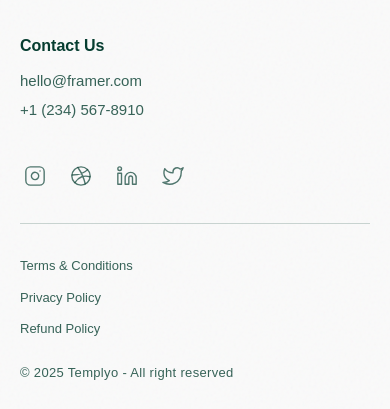
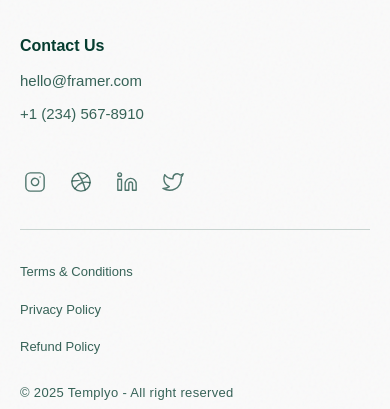
Before and after one commit to itssadiq/team-adver, a Next.js app: page / in a window 390 px wide. Shown: the part 7057-7466 px from the top of the page. Built offline with nearby package versions, Linux system fonts and the light colour scheme; a web font is replaced by a local one.

Commit message:
Updated footer with new hover effects

```diff
--- a/src/components/Footer.jsx
+++ b/src/components/Footer.jsx
@@ -2,6 +2,32 @@
 
 import { motion } from "framer-motion";
 import Link from "next/link";
+
+// Custom component to apply the "FlipText" vertical slide effect to Social Icons
+const FlipIcon = ({ children, href }) => {
+  return (
+    <motion.a
+      href={href}
+      initial="initial"
+      whileHover="hovered"
+      className="relative overflow-hidden flex items-center justify-center p-1 text-agency-green/70 hover:text-agency-green transition-colors cursor-pointer"
+    >
+      <motion.div
+        variants={{ initial: { y: 0 }, hovered: { y: "-150%" } }}
+        transition={{ duration: 0.4, ease: [0.76, 0, 0.24, 1] }}
+      >
+        {children}
+      </motion.div>
+      <motion.div
+        variants={{ initial: { y: "150%" }, hovered: { y: 0 } }}
+        transition={{ duration: 0.4, ease: [0.76, 0, 0.24, 1] }}
+        className="absolute inset-0 flex items-center justify-center"
+      >
+        {children}
+      </motion.div>
+    </motion.a>
+  );
+};
 
 export default function Footer() {
   return (
@@ -34,7 +60,6 @@ export default function Footer() {
                   href="#contact"
                   className="relative flex items-center justify-center w-10 h-10 md:w-14 md:h-14 border-[1.5px] border-agency-green/30 rounded-lg overflow-hidden group hover:border-agency-green hover:bg-agency-green/10 transition-all duration-300 -mt-1 md:-mt-3"
                 >
-                  {/* Primary Arrow */}
                   <svg
                     width="20"
                     height="20"
@@ -49,7 +74,6 @@ export default function Footer() {
                     <line x1="7" y1="17" x2="17" y2="7"></line>
                     <polyline points="7 7 17 7 17 17"></polyline>
                   </svg>
-                  {/* Secondary Hover Arrow */}
                   <svg
                     width="20"
                     height="20"
@@ -77,14 +101,11 @@ export default function Footer() {
             transition={{ delay: 0.2 }}
             className="relative w-full max-w-[340px] md:max-w-[440px] aspect-[16/9] mr-auto lg:ml-auto lg:mr-8 mt-4 lg:mt-0"
           >
-            {/* Back Layer */}
             <div className="absolute inset-0 bg-[#d0d7e1] rounded-2xl md:rounded-[2rem] border border-black/5 translate-x-[-12%] translate-y-[15%]" />
-            {/* Middle Layer */}
             <div className="absolute inset-0 bg-[#e2e8f0]/80 rounded-2xl md:rounded-[2rem] border border-black/5 translate-x-[-6%] translate-y-[7.5%] backdrop-blur-sm" />
-            {/* Front Image Layer */}
             <div className="absolute inset-0 rounded-2xl md:rounded-[2rem] overflow-hidden shadow-2xl border border-black/10 z-10 bg-black/10">
               <img
-                src="https://images.unsplash.com/photo-1549692520-acc6669e2f0c?q=80&w=1000&auto=format&fit=crop" // Replacing with similar blurry aesthetic man walking
+                src="https://images.unsplash.com/photo-1549692520-acc6669e2f0c?q=80&w=1000&auto=format&fit=crop"
                 alt="Creative Collaboration"
                 className="w-full h-full object-cover"
               />
@@ -113,28 +134,32 @@ export default function Footer() {
               <span className="font-satoshi font-bold text-[16px] md:text-[18px] text-agency-green mb-3 md:mb-4">
                 Contact Us
               </span>
+              {/* Sliding Underline Email */}
               <a
                 href="mailto:hello@framer.com"
-                className="font-satoshi text-[15px] md:text-[16px] text-agency-green/80 font-medium hover:text-agency-green transition-colors mb-1.5"
+                className="group w-fit font-satoshi text-[15px] md:text-[16px] text-agency-green/80 font-medium hover:text-agency-green transition-colors mb-2"
               >
-                hello@framer.com
+                <span className="relative overflow-hidden inline-flex pb-[2px]">
+                  hello@framer.com
+                  <span className="absolute left-0 bottom-0 w-full h-[1.5px] bg-agency-green -translate-x-[105%] group-hover:translate-x-0 transition-transform duration-300 ease-out" />
+                </span>
               </a>
+              {/* Sliding Underline Phone */}
               <a
                 href="tel:+12345678910"
-                className="font-satoshi text-[15px] md:text-[16px] text-agency-green/80 font-medium hover:text-agency-green transition-colors"
+                className="group w-fit font-satoshi text-[15px] md:text-[16px] text-agency-green/80 font-medium hover:text-agency-green transition-colors"
               >
-                +1 (234) 567-8910
+                <span className="relative overflow-hidden inline-flex pb-[2px]">
+                  +1 (234) 567-8910
+                  <span className="absolute left-0 bottom-0 w-full h-[1.5px] bg-agency-green -translate-x-[105%] group-hover:translate-x-0 transition-transform duration-300 ease-out" />
+                </span>
               </a>
             </div>
           </div>
 
-          {/* Social Icons */}
-          <div className="flex items-center gap-4 text-agency-green/70">
-            {/* Instagram */}
-            <a
-              href="#"
-              className="hover:text-agency-green transition-colors p-1"
-            >
+          {/* Social Icons (Using FlipIcon Component) */}
+          <div className="flex items-center gap-4">
+            <FlipIcon href="#">
               <svg
                 width="22"
                 height="22"
@@ -149,12 +174,8 @@ export default function Footer() {
                 <path d="M16 11.37A4 4 0 1 1 12.63 8 4 4 0 0 1 16 11.37z"></path>
                 <line x1="17.5" y1="6.5" x2="17.51" y2="6.5"></line>
               </svg>
-            </a>
-            {/* Dribbble */}
-            <a
-              href="#"
-              className="hover:text-agency-green transition-colors p-1"
-            >
+            </FlipIcon>
+            <FlipIcon href="#">
               <svg
                 width="22"
                 height="22"
@@ -168,12 +189,8 @@ export default function Footer() {
                 <circle cx="12" cy="12" r="10"></circle>
                 <path d="M8.56 2.75c4.37 6.03 6.02 9.42 8.03 17.72m2.54-15.38c-3.72 4.35-8.94 5.66-16.88 5.85m19.5 1.9c-3.5-.93-6.63-.82-8.94 0-2.58.92-5.01 2.86-7.44 6.32"></path>
               </svg>
-            </a>
-            {/* LinkedIn */}
-            <a
-              href="#"
-              className="hover:text-agency-green transition-colors p-1"
-            >
+            </FlipIcon>
+            <FlipIcon href="#">
               <svg
                 width="22"
                 height="22"
@@ -188,12 +205,8 @@ export default function Footer() {
                 <rect x="2" y="9" width="4" height="12"></rect>
                 <circle cx="4" cy="4" r="2"></circle>
               </svg>
-            </a>
-            {/* Twitter / X */}
-            <a
-              href="#"
-              className="hover:text-agency-green transition-colors p-1"
-            >
+            </FlipIcon>
+            <FlipIcon href="#">
               <svg
                 width="22"
                 height="22"
@@ -206,7 +219,7 @@ export default function Footer() {
               >
                 <path d="M23 3a10.9 10.9 0 0 1-3.14 1.53 4.48 4.48 0 0 0-7.86 3v1A10.66 10.66 0 0 1 3 4s-4 9 5 13a11.64 11.64 0 0 1-7 2c9 5 20 0 20-11.5a4.5 4.5 0 0 0-.08-.83A7.72 7.72 0 0 0 23 3z"></path>
               </svg>
-            </a>
+            </FlipIcon>
           </div>
         </div>
 
@@ -215,32 +228,41 @@ export default function Footer() {
 
         {/* BOTTOM SECTION: Copyright & Links */}
         <div className="flex flex-col md:flex-row justify-between items-start md:items-center gap-6 md:gap-0">
-          {/* Copyright (Order 2 on Mobile, Order 1 on Desktop) */}
+          {/* Copyright */}
           <div className="order-2 md:order-1 font-satoshi font-medium text-[13px] md:text-[14px] text-agency-green/80 tracking-wide">
             © 2025 Templyo - All right reserved
           </div>
 
-          {/* Policies (Order 1 on Mobile, Order 2 on Desktop) */}
-          <div className="order-1 md:order-2 flex flex-col md:flex-row items-start md:items-center gap-3 md:gap-4 font-satoshi font-medium text-[13px] md:text-[14px] text-agency-green/80">
+          {/* Policies with Sliding Underline */}
+          <div className="order-1 md:order-2 flex flex-col md:flex-row items-start md:items-center gap-4 font-satoshi font-medium text-[13px] md:text-[14px] text-agency-green/80">
             <Link
               href="#"
-              className="hover:text-agency-green transition-colors"
+              className="group hover:text-agency-green transition-colors"
             >
-              Terms & Conditions
+              <span className="relative overflow-hidden inline-flex pb-[2px]">
+                Terms & Conditions
+                <span className="absolute left-0 bottom-0 w-full h-[1px] bg-agency-green -translate-x-[105%] group-hover:translate-x-0 transition-transform duration-300 ease-out" />
+              </span>
             </Link>
             <span className="hidden md:inline text-agency-green/40">•</span>
             <Link
               href="#"
-              className="hover:text-agency-green transition-colors"
+              className="group hover:text-agency-green transition-colors"
             >
-              Privacy Policy
+              <span className="relative overflow-hidden inline-flex pb-[2px]">
+                Privacy Policy
+                <span className="absolute left-0 bottom-0 w-full h-[1px] bg-agency-green -translate-x-[105%] group-hover:translate-x-0 transition-transform duration-300 ease-out" />
+              </span>
             </Link>
             <span className="hidden md:inline text-agency-green/40">•</span>
             <Link
               href="#"
-              className="hover:text-agency-green transition-colors"
+              className="group hover:text-agency-green transition-colors"
             >
-              Refund Policy
+              <span className="relative overflow-hidden inline-flex pb-[2px]">
+                Refund Policy
+                <span className="absolute left-0 bottom-0 w-full h-[1px] bg-agency-green -translate-x-[105%] group-hover:translate-x-0 transition-transform duration-300 ease-out" />
+              </span>
             </Link>
           </div>
         </div>
```
